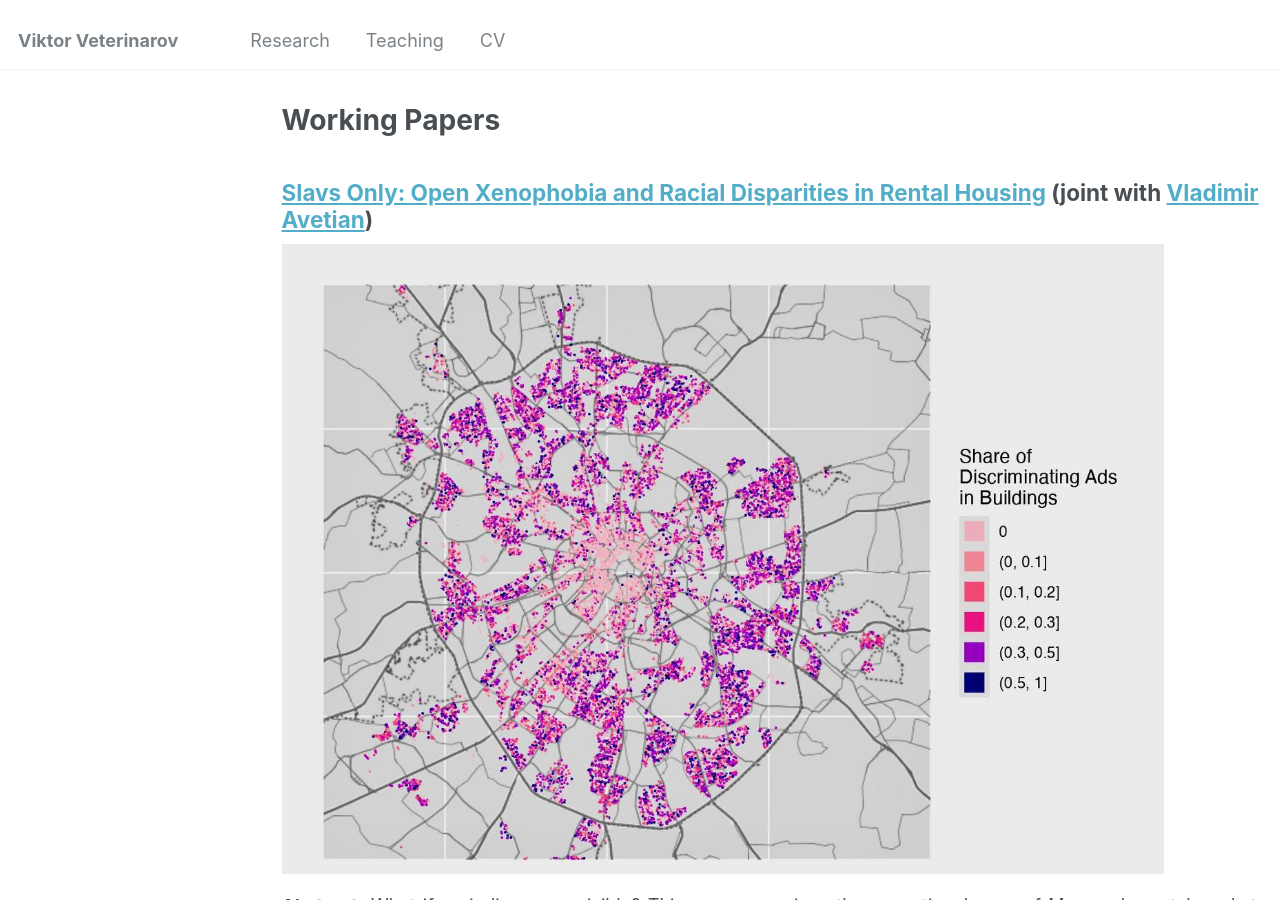
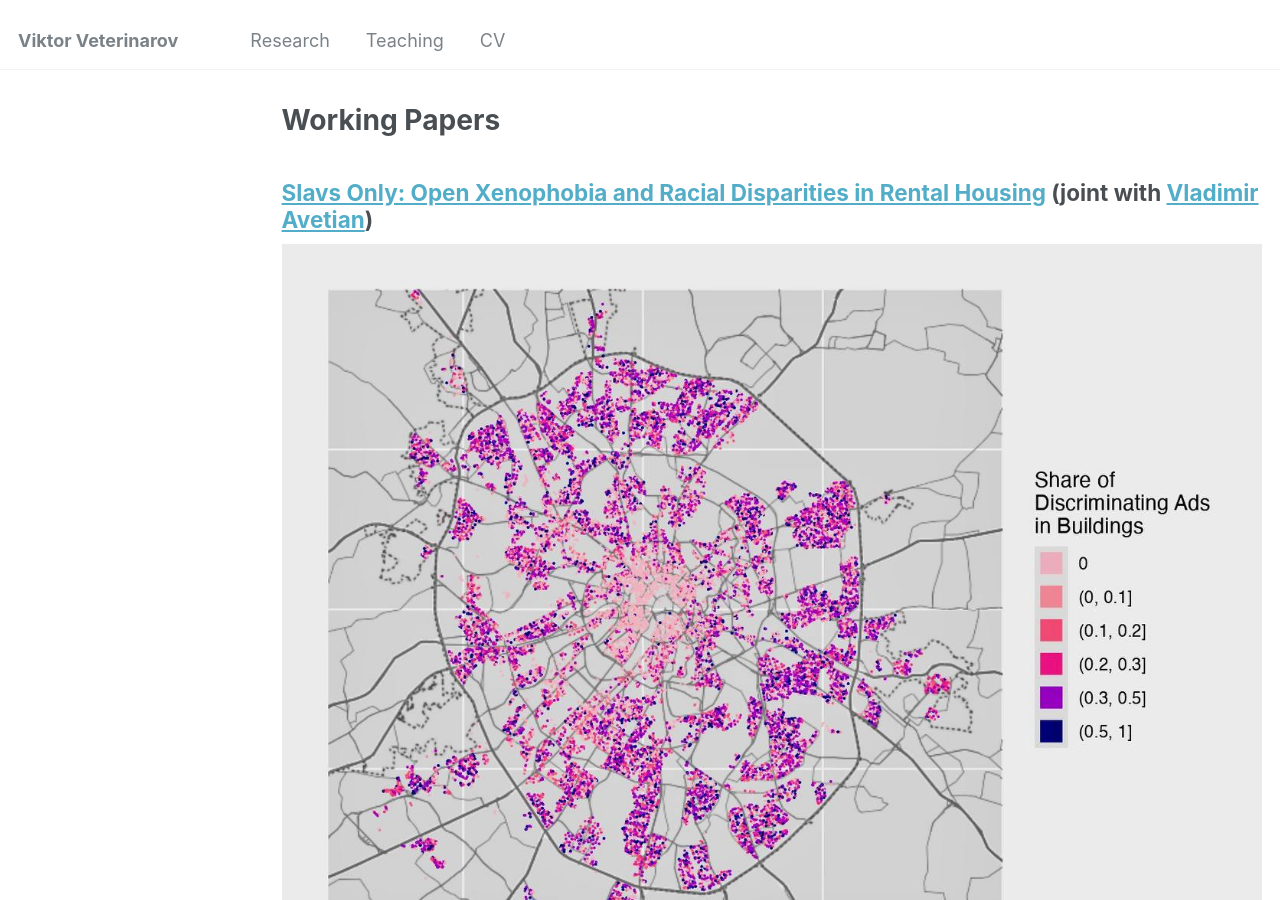
Before and after one commit to viktorveterinarov/viktorveterinarov.github.io, a Jekyll site: the page built from _pages/publications.md, in a window 1280 px wide and 900 px high. Built offline with Jekyll 4.4.1, drawn with Linux system fonts in a browser that asks for light colours.

Commit message:
Update publications.md

```diff
--- a/_pages/publications.md
+++ b/_pages/publications.md
@@ -11,7 +11,7 @@
 -----
 
 <div class="research-paper-section">
-  <img src="/images/map_dots_cat.jpg" alt="Viktor" class="responsive-image" width="90%">
+  <img src="/images/map_dots_cat.jpg" alt="Viktor" class="responsive-image" width="100%">
     <div class="responsive-text">
     <p align="justify"><b>Abstract:</b> What if prejudice were visible? This paper examines the exceptional case of Moscow's rental market, where 20% of listings explicitly state racial preferences. Leveraging a novel design that compares apartments within the same building, we establish a causal link between discrimination and prices, showing that discriminatory apartments are 4% cheaper. A correspondence experiment shows that overt and subtle forms of discrimination coexist and act as complements. The total level of discrimination matches the highest observed in the most discriminatory areas of the United States. By exposing typically hidden preferences, these findings provide rare insights into how discrimination distorts housing prices.</p>
   </div>
```
